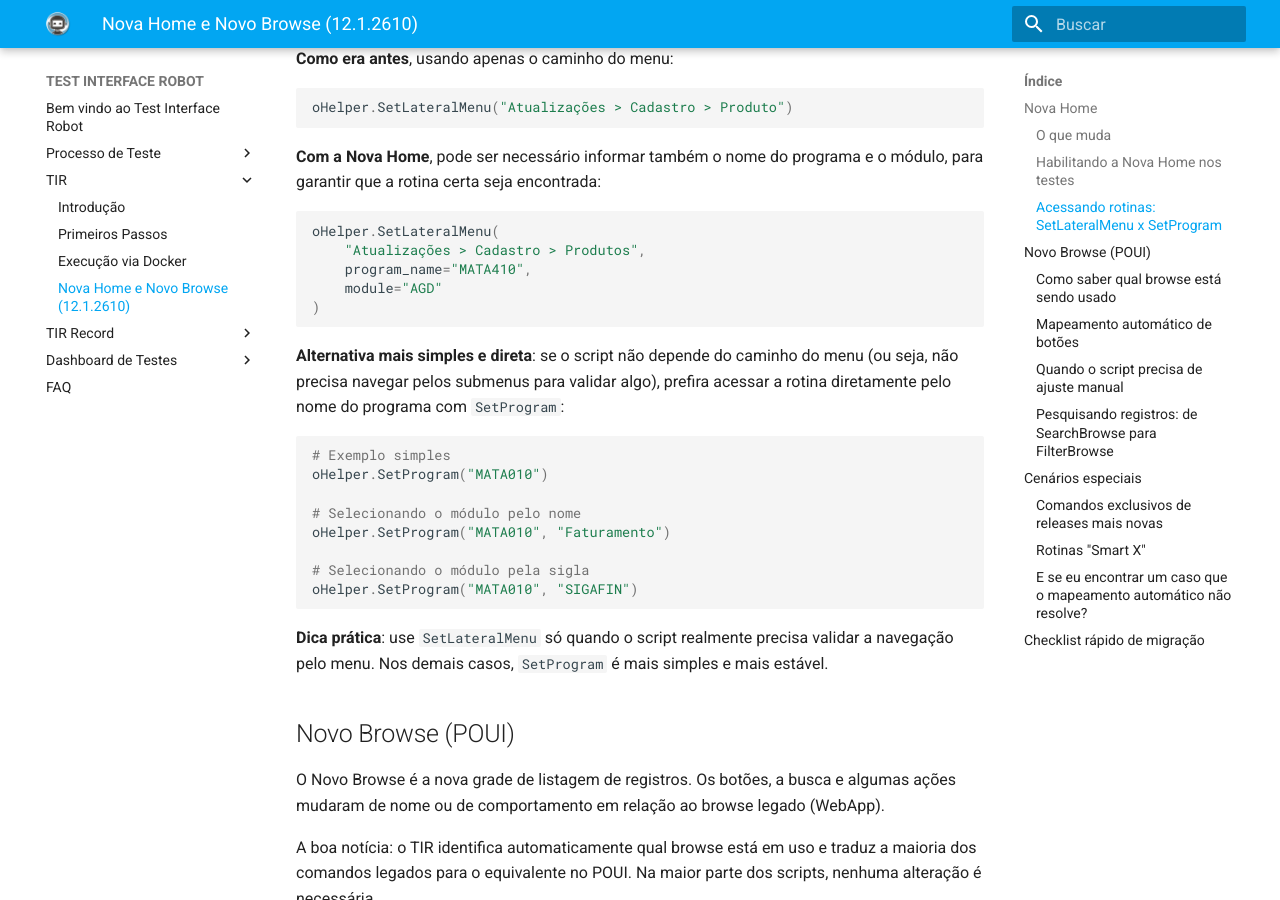
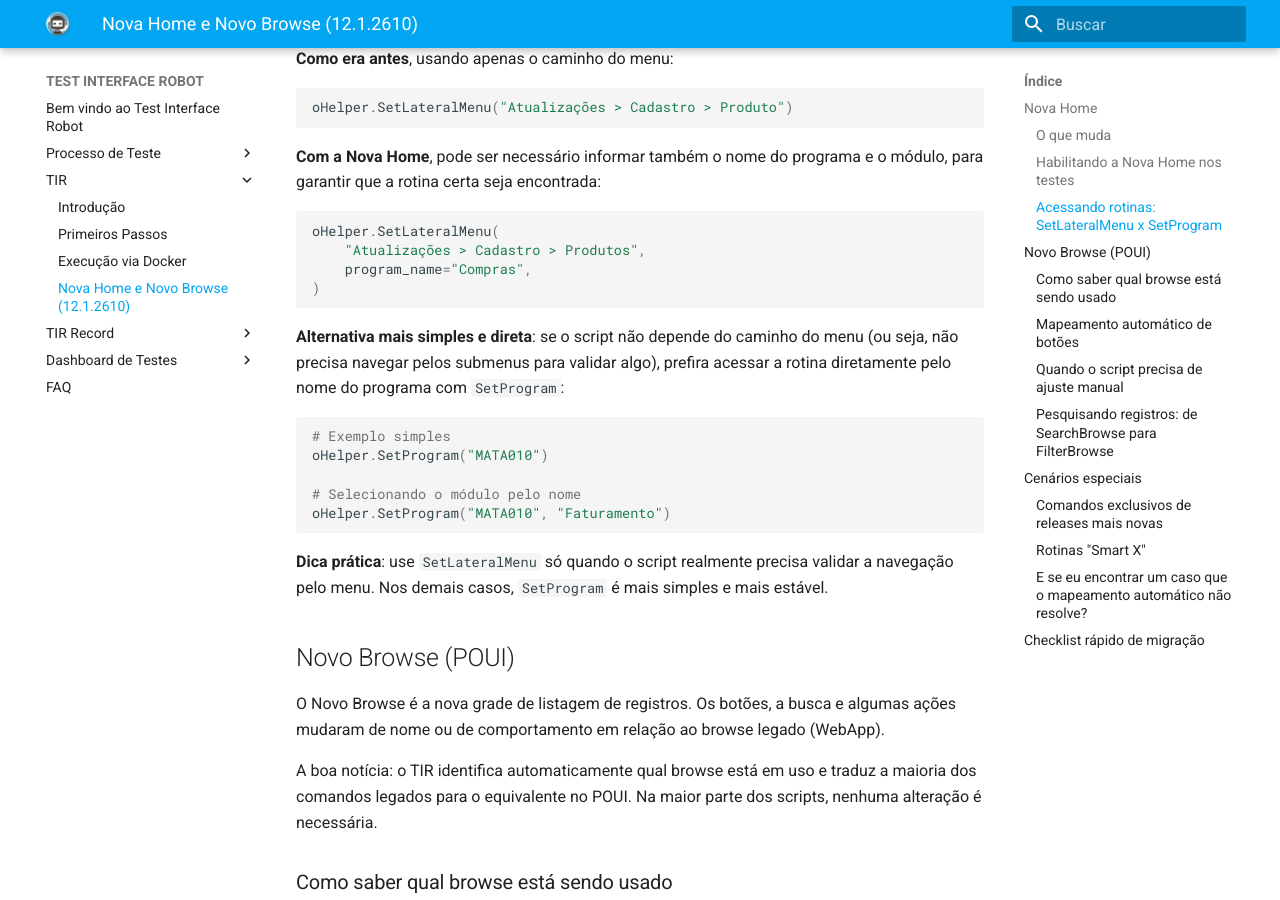
Before and after one commit to totvs/tir-docs, an MkDocs documentation site: the page built from docs/tir-framework/NovaHomeNovoBrowse.md, in a window 1280 px wide and 900 px high, scrolled down 1018 px. Built offline with MkDocs 1.6.1 and Material for MkDocs 9.7.7, drawn with Linux system fonts in a browser that asks for light colours.

Commit message:
docs(tir-framework): update NovaHomeNovoBrowse navigation examples
- Update SetLateralMenu example to use "Compras" program name instead of "MATA410"
- Remove module parameter from SetLateralMenu call for simplified usage
- Remove SetProgram example showing module selection by acronym (SIGAFIN)
- Clarify navigation method recommendations with practical guidance

````diff
--- a/docs/tir-framework/NovaHomeNovoBrowse.md
+++ b/docs/tir-framework/NovaHomeNovoBrowse.md
@@ -40,8 +40,7 @@ oHelper.SetLateralMenu("Atualizações > Cadastro > Produto")
 ```python
 oHelper.SetLateralMenu(
     "Atualizações > Cadastro > Produtos",
-    program_name="MATA410",
-    module="AGD"
+    program_name="Compras",
 )
 ```
 
@@ -53,9 +52,6 @@ oHelper.SetProgram("MATA010")
 
 # Selecionando o módulo pelo nome
 oHelper.SetProgram("MATA010", "Faturamento")
-
-# Selecionando o módulo pela sigla
-oHelper.SetProgram("MATA010", "SIGAFIN")
 ```
 
 **Dica prática**: use `SetLateralMenu` só quando o script realmente precisa validar a navegação pelo menu. Nos demais casos, `SetProgram` é mais simples e mais estável.
````
